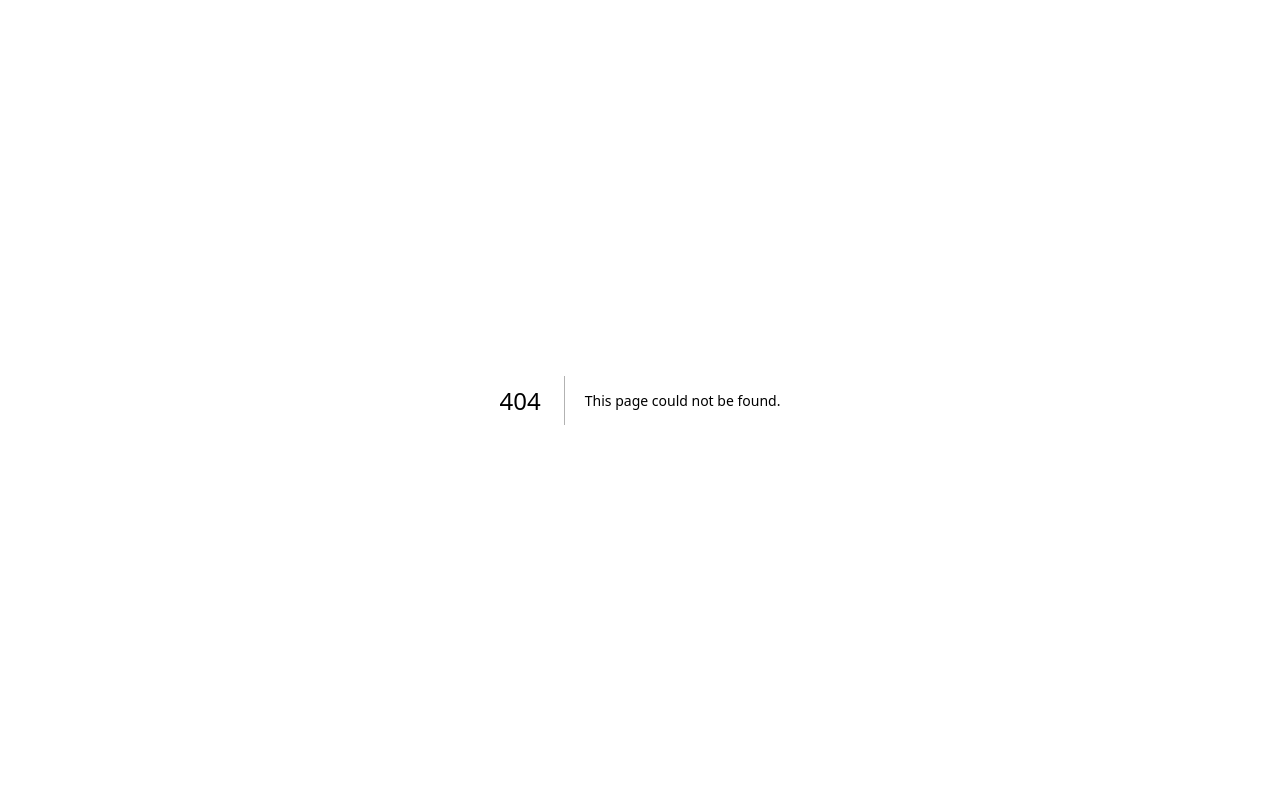
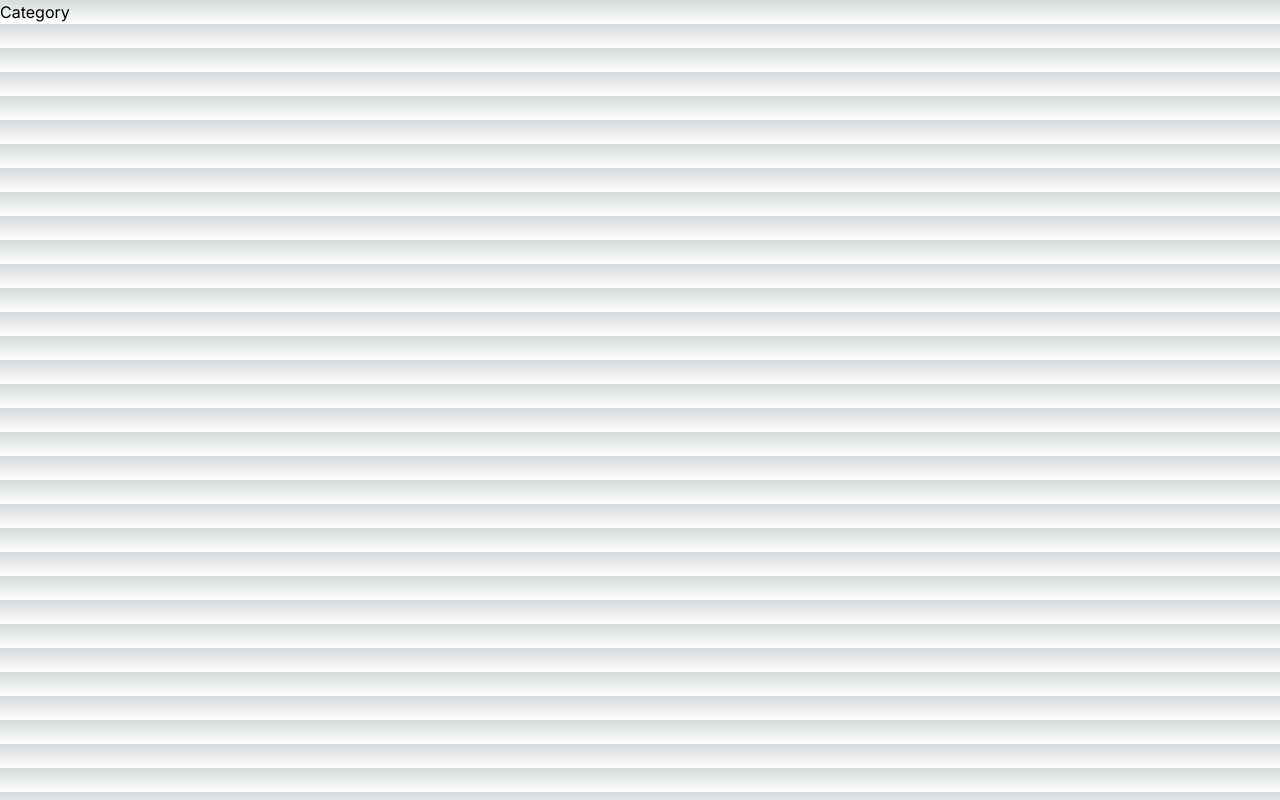
Before and after one commit to emrecoban/company, a Next.js app: page /portfolio/1 in a window 1280 px wide. Before the commit this address had no page. Built offline with nearby package versions, Linux system fonts and the light colour scheme.

Commit message:
Added new slug to Portfolio

```diff
--- /dev/null
+++ b/src/app/portfolio/[category]/page.jsx
@@ -0,0 +1,9 @@
+import React from 'react'
+
+const Category = () => {
+    return (
+        <div>Category</div>
+    )
+}
+
+export default Category
```
